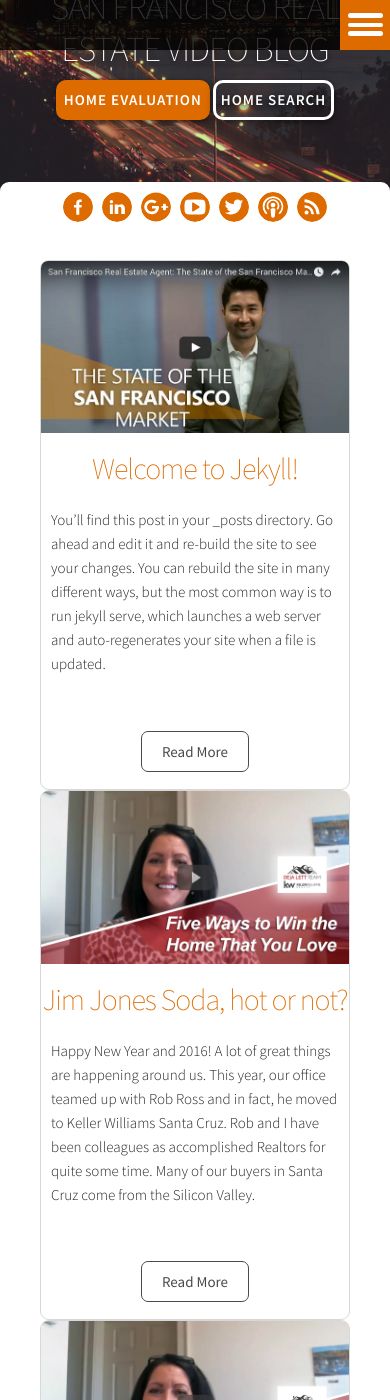
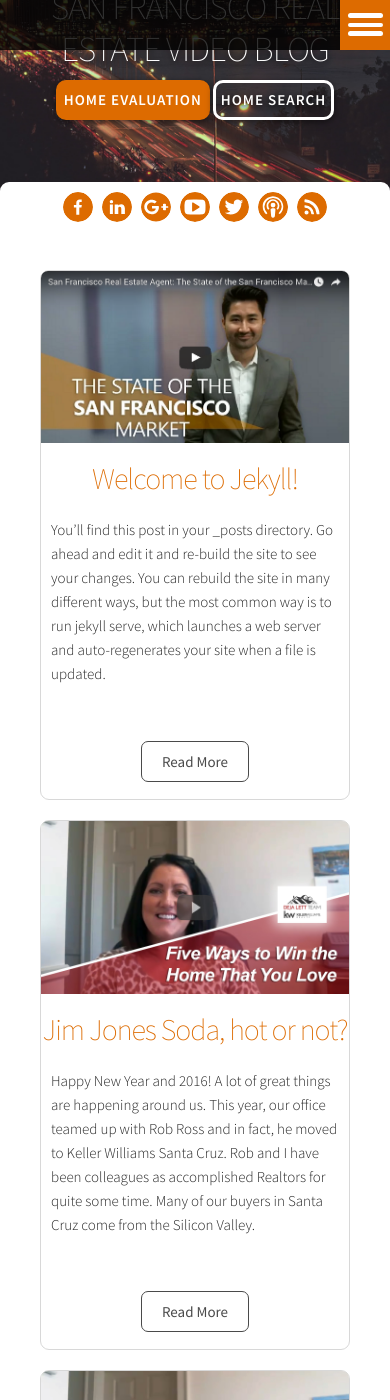
Before and after one commit to Vyralmarketing/Escrow, a Jekyll site: the page built from index.html, in a window 390 px wide and 1400 px high, scrolled down 213 px. Built offline with Jekyll 4.4.1, drawn with Linux system fonts in a browser that asks for light colours; the list of posts is cut into pages by our own code.

Commit message:
adding margin back to post wrapper

```diff
--- a/_includes/socials.html
+++ b/_includes/socials.html
@@ -5,7 +5,7 @@
         {% if site.data.settings.socials.facebook != '#' %}
         <li>
           <a href="{{site.data.settings.socials.facebook}}" class="social-links">
-            <svg id="facebook" xmlns="http://www.w3.org/2000/svg" viewBox="0 0 50 50"><title>Facbook</title><path d="M419.86,30.23a25,25,0,1,0,25,25A25,25,0,0,0,419.86,30.23ZM426,47h-2c-1.85,0-2,.77-2,2v3h4.2l-0.59,4H422V68h-5V56h-4V52h4V48.61c0-3.8,2.25-5.87,5.65-5.87a22.16,22.16,0,0,1,3.35.18V47Z" transform="translate(-394.86 -30.23)"/></svg>
+            <svg id="facebook" data-name="facebook" xmlns="http://www.w3.org/2000/svg" viewBox="0 0 50 50"><title>Facbook</title><path d="M419.86,30.23a25,25,0,1,0,25,25A25,25,0,0,0,419.86,30.23ZM426,47h-2c-1.85,0-2,.77-2,2v3h4.2l-0.59,4H422V68h-5V56h-4V52h4V48.61c0-3.8,2.25-5.87,5.65-5.87a22.16,22.16,0,0,1,3.35.18V47Z" transform="translate(-394.86 -30.23)"/></svg>
           </a>
         </li>
         {% endif %}
--- a/_sass/_posts.sass
+++ b/_sass/_posts.sass
@@ -163,7 +163,7 @@
   .content-wrapper
     box-shadow: none
   .six.columns.post-wrapper
-    margin: 0
+    margin: 1rem 0
 
 @media (max-width: 1000px) and (min-width: 900px)
   .six.columns.post-wrapper
```
